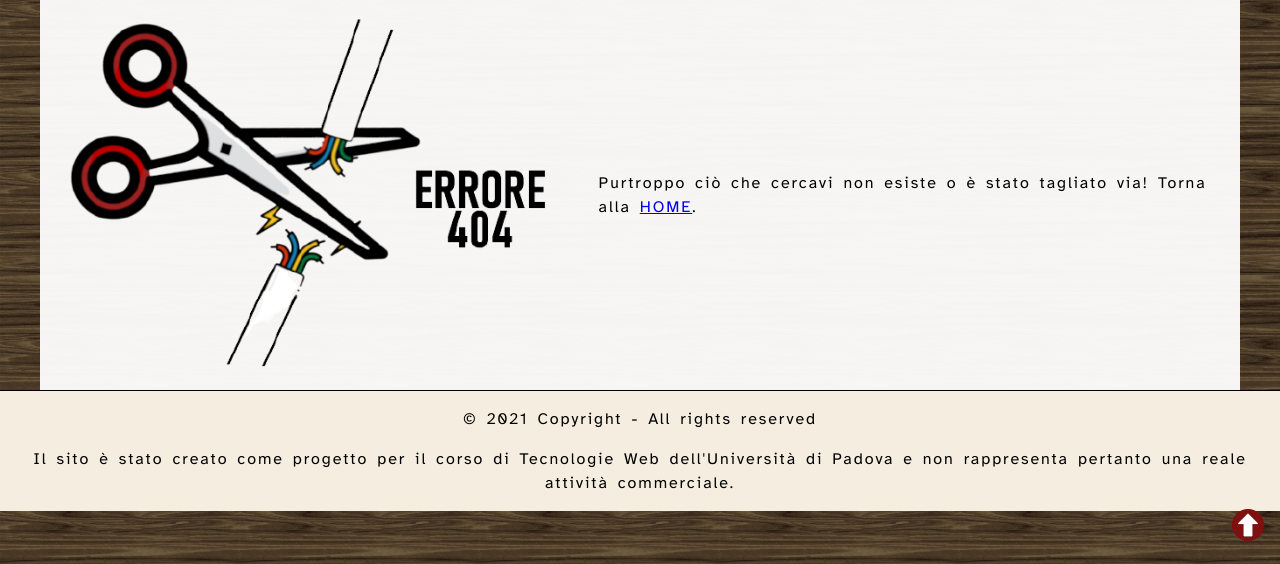
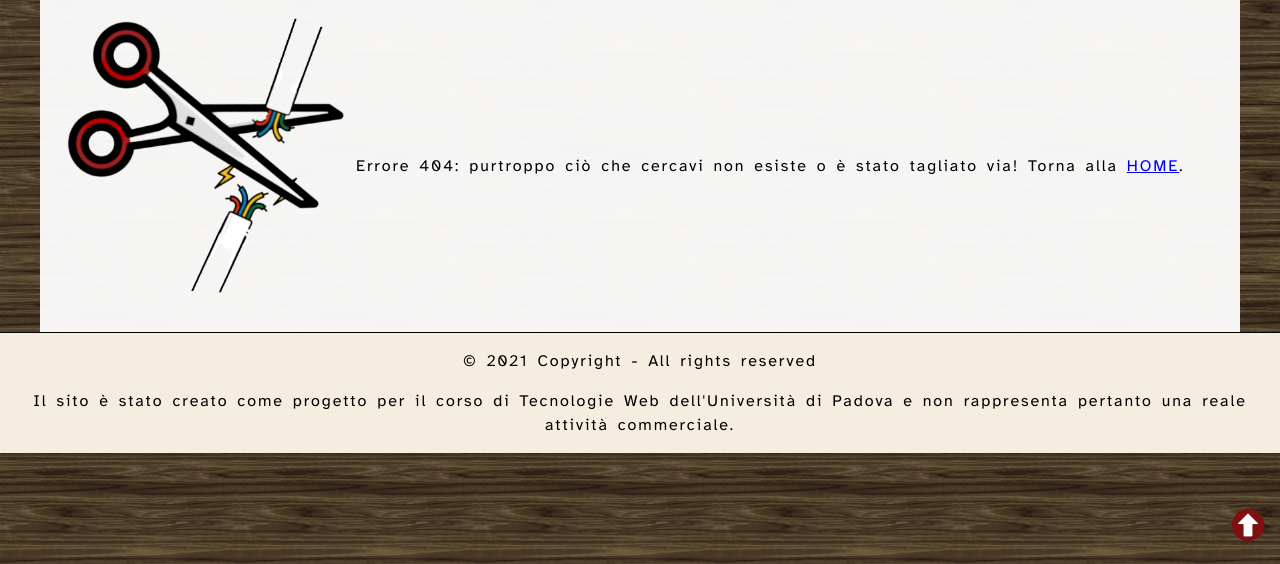
Before and after one commit to leidard/TecWeb_progetto, a PHP site: page /404 in a window 1280 px wide. Shown: the part 236-800 px from the top of the page. Run offline with PHP 8.4, Linux system fonts and the light colour scheme.

Commit message:
update 404

```diff
--- a/controllers/index.css
+++ b/controllers/index.css
@@ -817,9 +817,14 @@ section.error {
     align-items: center;
 }
 
-section.error img {
-    height: auto;
-    max-width: 100%;
+#errore404 {
+    background-image: url('static/img/404.png');
+    display: flex;
+    background-size: contain;
+    background-repeat: no-repeat;
+    min-width: 300px;
+    min-height: 300px;
+
 }
 
 
--- a/views/404.html
+++ b/views/404.html
@@ -1,4 +1,4 @@
 <section class="error">
-    <div><img src="/static/img/404.png" alt="Errore 404" /></div>
-    <p>Purtroppo ciò che cercavi non esiste o è stato tagliato via! Torna alla <a href="/index.php">HOME</a>.</p>
+    <div id="errore404"></div>
+    <p>Errore 404: purtroppo ciò che cercavi non esiste o è stato tagliato via! Torna alla <a href="/index.php">HOME</a>.</p>
 </section>
```
Also changed, not shown: controllers/static/img/404.png.
